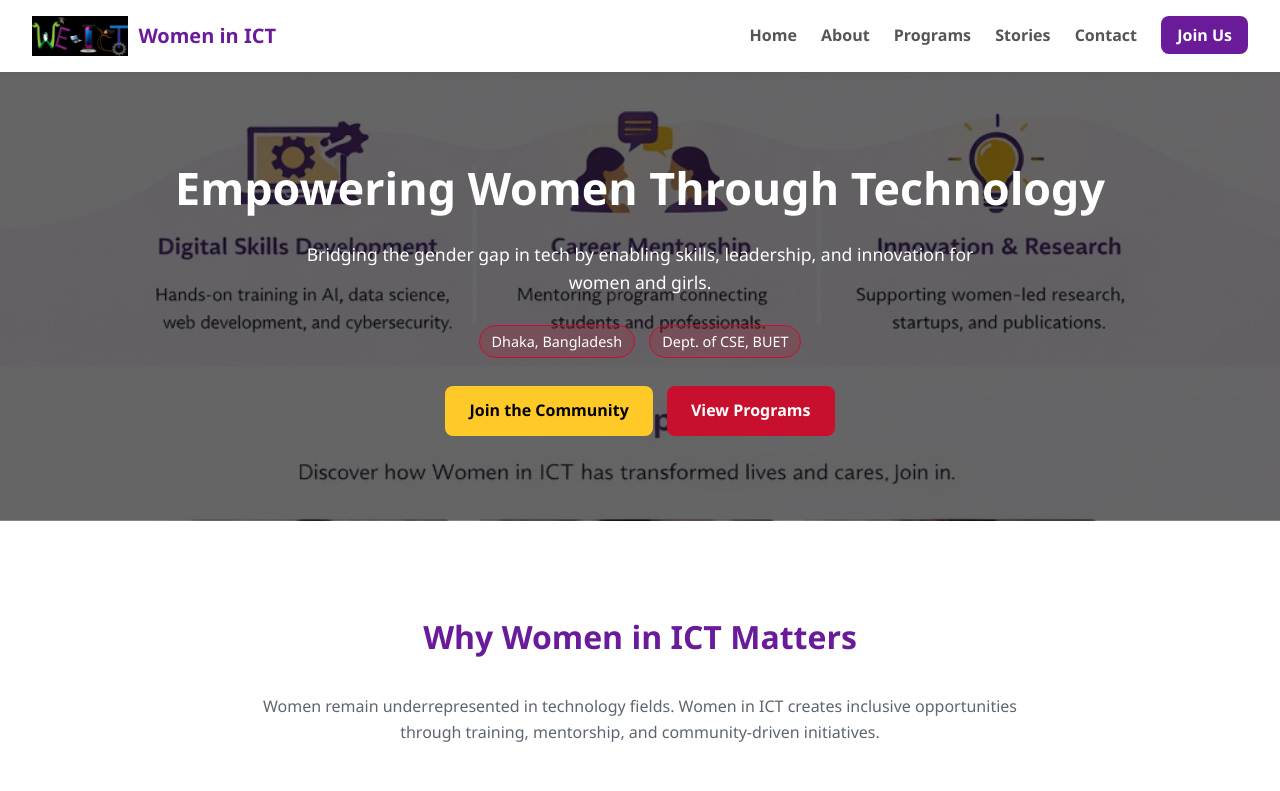
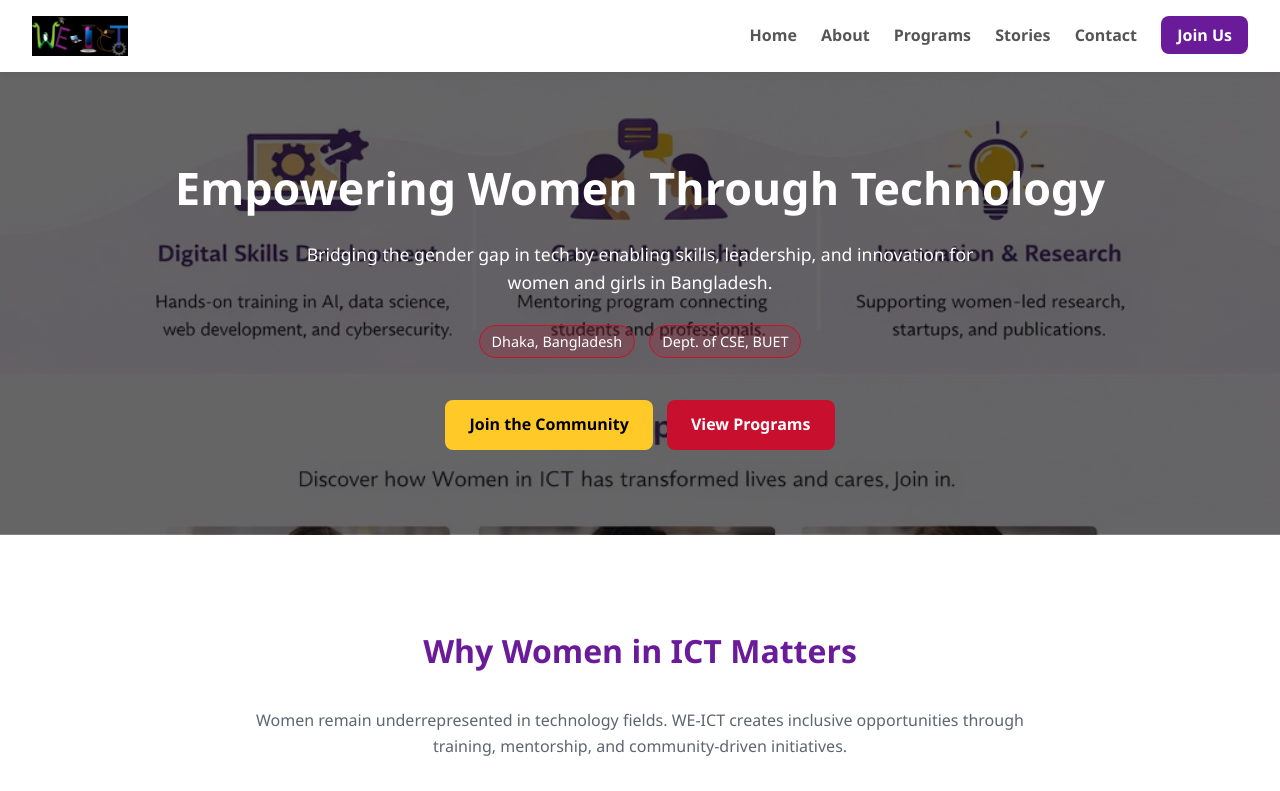
Before and after one commit to AdibaSultanaMIM/women-ict-website, a plain HTML site: page index.html in a window 1280 px wide. Shown: the top 791 px of the page. Drawn offline with Linux system fonts and the light colour scheme.

Commit message:
Enhance logo alt text and hero section content
Updated the logo alt text and improved the hero section content for clarity and inclusivity.

```diff
--- a/index.html
+++ b/index.html
@@ -8,10 +8,11 @@
 </head>
 <body>
   <header class='header'>
+    <!-- The banner-style logo takes center stage here -->
     <div class='brand'>
-      <img src='assets/logo.jpg' alt='BUET/CSE logo'/>
-      <div class='title'>Women in ICT</div>
+      <img src='assets/logo.jpg' alt='Women in ICT Banner'>
     </div>
+
     <nav class='nav'>
       <a href='index.html' class='active'>Home</a>
       <a href='about.html'>About</a>
@@ -22,28 +23,29 @@
     </nav>
   </header>
 
+  <!-- Clean, solid Hero section for a department portal feel -->
   <section class='hero'>
-    <div class='container hero-grid'>
-      <div>
+    <div class='container'>
       <h1>Empowering Women Through Technology</h1>
-        <p>Bridging the gender gap in tech by enabling skills, leadership, and innovation for women and girls.</p>
-        <div style='margin:10px 0 18px'>
+      <p>Bridging the gender gap in tech by enabling skills, leadership, and innovation for women and girls in Bangladesh.</p>
+
+      <div style='margin-bottom: 2rem;'>
         <span class='badge'>Dhaka, Bangladesh</span>
         <span class='badge'>Dept. of CSE, BUET</span>
       </div>
+
       <div class='buttons'>
         <a class='primary' href='#'>Join the Community</a>
         <a class='secondary' href='programs.html'>View Programs</a>
       </div>
-      </div>
-      <div></div>
     </div>
   </section>
 
   <section class='section'>
     <div class='container'>
       <h2>Why Women in ICT Matters</h2>
-      <p class='center-text'>Women remain underrepresented in technology fields. Women in ICT creates inclusive opportunities through training, mentorship, and community-driven initiatives.</p>
+      <p class='center-text'>Women remain underrepresented in technology fields. WE-ICT creates inclusive opportunities through training, mentorship, and community-driven initiatives.</p>
+
       <div class='features'>
         <div class='feature-box'>
           <h3>Digital Skills Development</h3>
```
Lines whose indentation alone changed are shown as unchanged.
